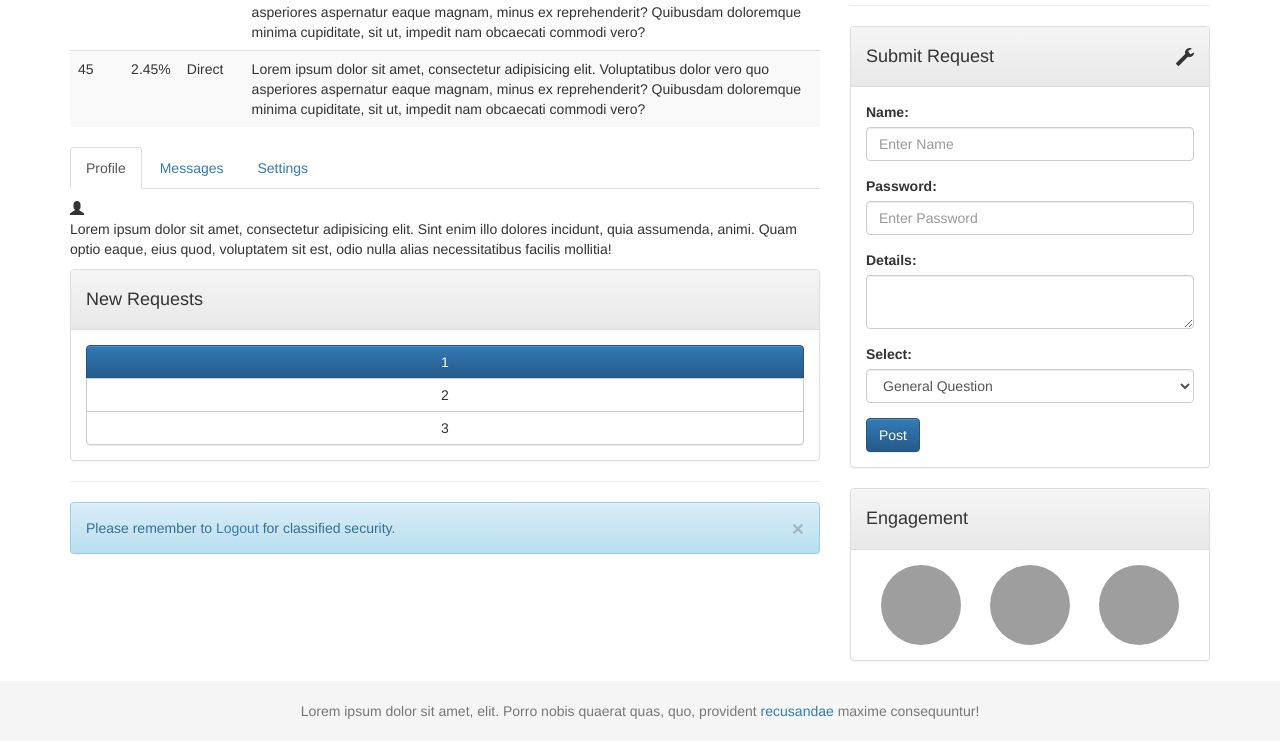
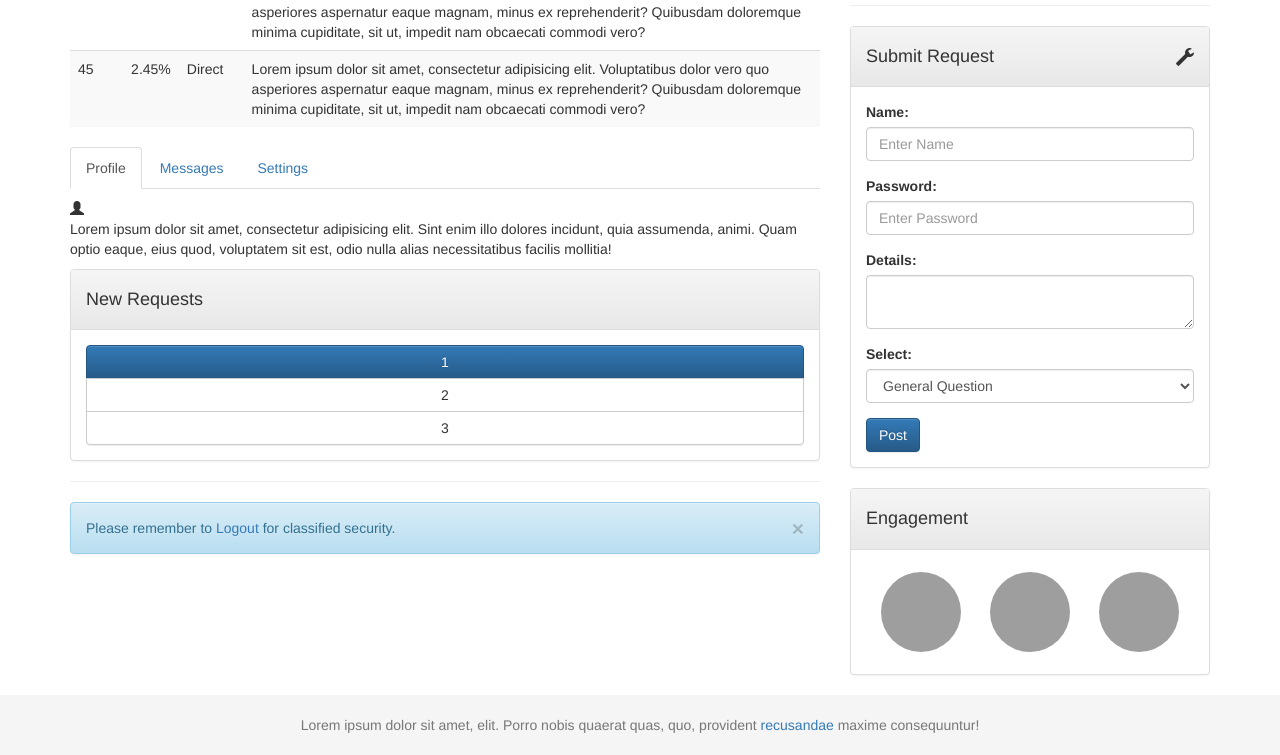
Before and after one commit to dionisnote/bootstrap3Layout, a plain HTML site: page index.html in a window 1280 px wide. Shown: the part 957-1712 px from the top of the page. Drawn offline with nearby package versions, Linux system fonts and the light colour scheme; grey boxes are pictures that could not be loaded.

Commit message:
images list to btn-group

```diff
--- a/index.html
+++ b/index.html
@@ -21,7 +21,7 @@
             <div class="navbar-header">
                 <a href="#" class="navbar-brand">Control Panel</a>
             </div>
-            <div class="navbar-right navbar-form dropdown">
+            <div class="hidden-xs navbar-right navbar-form dropdown">
                 <button class="btn btn-link dropdown-toggle" id="dropdownMenu1" data-toggle="dropdown"> <span class="glyphicon glyphicon-user"></span> Admin <span class="caret"></span></button>
                 <ul class="dropdown-menu" aria-labelledby="dropdownMenu1">
                     <li><a href="#">Profile</a></li>
@@ -203,7 +203,7 @@
                 <div class="alert alert-info">Please remember to <a href="#">Logout</a> for classified security. <button class="close"> &times; </button> </div>
             </div>
             <div class="col-xs-12 col-sm-12 col-md-4">
-               <div class="sidebar">
+                <div class="sidebar">
                     <ul class="nav nav-sidebar">
                         <li><a href="#"> <span class="glyphicon glyphicon-flash"></span> Alerts</a></li>
                         <li><a href="#"><span class="glyphicon glyphicon-link"></span> Links </a></li>
@@ -245,12 +245,11 @@
                 <div class="panel panel-default">
                     <div class="panel-heading"> <h4>Engagement</h4> </div>
                     <div class="panel-body">
-                        <ul class="nav nav-justified">
-                            <li class="text-center" ><img src="http://lorempixel.com/80/80" alt="" class="img-circle"></li>
-                            <li class="text-center" ><img src="http://lorempixel.com/80/80" alt="" class="img-circle"></li>
-                            <li class="text-center" ><img src="http://lorempixel.com/80/80" alt="" class="img-circle"></li>
-                        </ul>
-
+                        <div class="btn-group btn-group-justified">
+                            <div class="btn"><img src="http://lorempixel.com/80/80" alt="" class="img-circle"></div>
+                            <div class="btn"><img src="http://lorempixel.com/80/80" alt="" class="img-circle"></div>
+                            <div class="btn"><img src="http://lorempixel.com/80/80" alt="" class="img-circle"></div>
+                        </div>
                     </div>
                 </div>
             </div>
```
